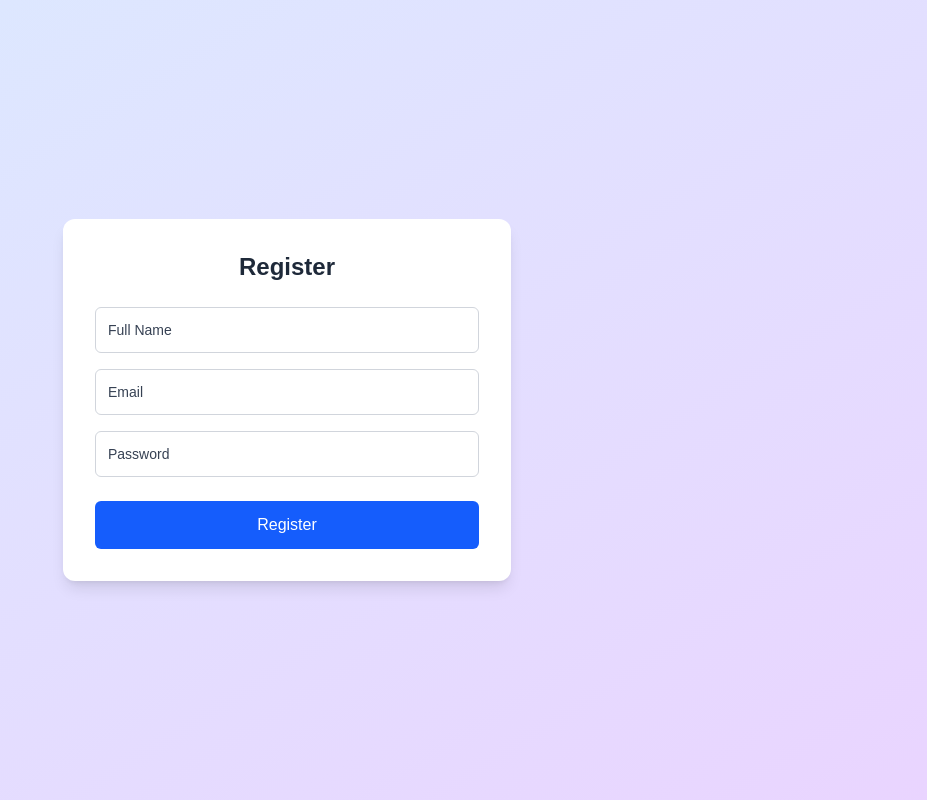
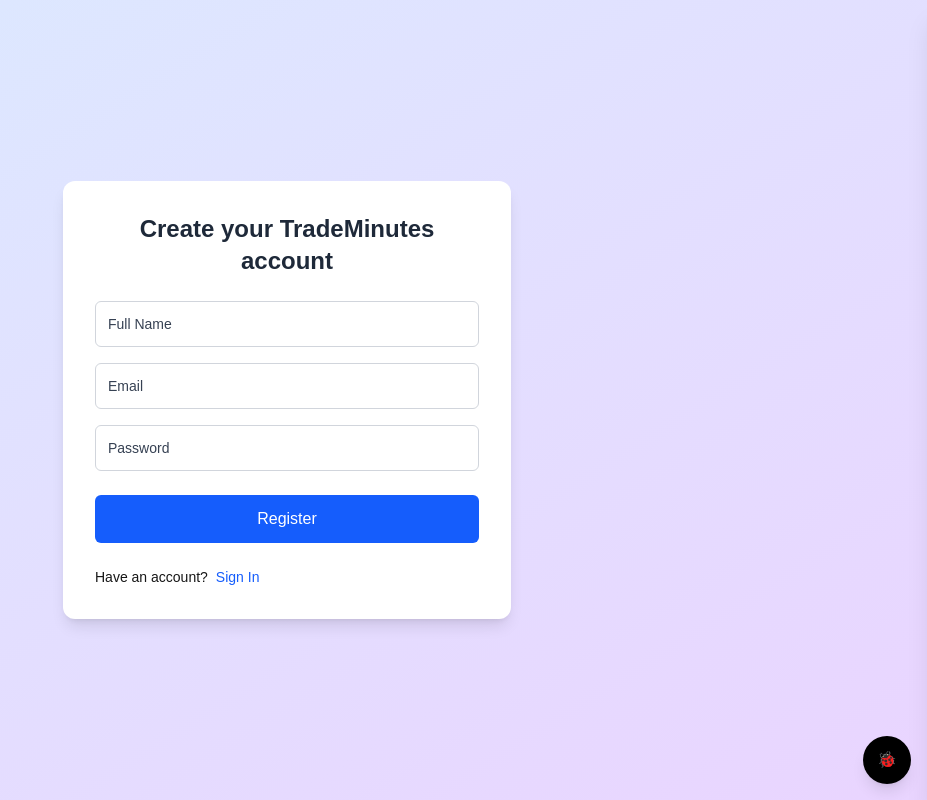
Before and after one commit to stevie1mat/frontend-test, a Next.js app: page /register in a window 1280 px wide. Shown: the whole page, without its empty margins (353-1280 px from the left). Built offline with nearby package versions, Linux system fonts and the light colour scheme.

Commit message:
Add loader and validation or registration

```diff
--- a/src/app/register/page.tsx
+++ b/src/app/register/page.tsx
@@ -2,6 +2,10 @@
 
 import { useState } from 'react';
 import { useRouter } from 'next/navigation';
+
+function isValidEmail(email: string): boolean {
+  return /^[^\s@]+@[^\s@]+\.[^\s@]+$/.test(email);
+}
 
 export default function RegisterPage() {
   const router = useRouter();
@@ -9,39 +13,99 @@
   const [email, setEmail] = useState('');
   const [password, setPassword] = useState('');
   const [error, setError] = useState('');
+  const [loading, setLoading] = useState(false);
+  const [logs, setLogs] = useState<string[]>([]);
+  const [isDebugOpen, setIsDebugOpen] = useState(false);
+
+  const addLog = (message: string) => {
+    setLogs((prev) => [...prev, `${new Date().toLocaleTimeString()} — ${message}`]);
+  };
 
   const handleRegister = async (e: React.FormEvent) => {
     e.preventDefault();
     setError('');
+    setLoading(true);
+    setLogs([]);
+
+    if (!isValidEmail(email)) {
+      setError('Please enter a valid email address.');
+      setLoading(false);
+      return;
+    }
 
     try {
+      addLog('🔌 Connecting to register endpoint...');
       const res = await fetch('https://trademinutes-auth.onrender.com/api/auth/register', {
         method: 'POST',
-      headers: {
-        'Content-Type': 'application/json',
-      },
+        headers: { 'Content-Type': 'application/json' },
         body: JSON.stringify({ name, email, password }),
       });
 
-    const data = await res.text(); // Since response is plain text
+      addLog('📤 Sent registration data...');
 
-    if (!res.ok) throw new Error(data || 'Registration failed');
+      const data = await res.text();
 
+      if (!res.ok) {
+        addLog(`❌ Error response: ${data}`);
+        throw new Error(data || 'Registration failed');
+      }
+
+      addLog('✅ Account created successfully');
+      addLog('➡️ Redirecting to login page...');
       router.push('/login');
     } catch (err: unknown) {
       if (err instanceof Error) {
-    setError(err.message || 'Something went wrong');
+        setError(err.message);
+        addLog(`❌ Registration failed: ${err.message}`);
       } else {
         setError('Something went wrong');
+        addLog('❌ Unknown error occurred');
       }
+    } finally {
+      setLoading(false);
     }
   };
 
   return (
-    <div className="min-h-screen flex items-center justify-center bg-gradient-to-br from-blue-100 to-purple-200 p-4">
-      <form onSubmit={handleRegister} className="bg-white rounded-xl shadow-lg p-8 w-full max-w-md">
-        <h1 className="text-2xl font-bold mb-6 text-center text-gray-800">Register</h1>
-        {error && <p className="text-red-500 mb-4 text-sm">{error}</p>}
+    <div className="min-h-screen flex items-center justify-center bg-gradient-to-br from-blue-100 to-purple-200 p-4 relative">
+      {/* Debug Toggle Button */}
+      <button
+        type="button"
+        onClick={() => setIsDebugOpen(!isDebugOpen)}
+        className="fixed bottom-4 right-4 w-12 h-12 bg-black text-white rounded-full shadow-lg flex items-center justify-center z-40 hover:bg-gray-800 transition"
+        title="Toggle Debug"
+      >
+        🐞
+      </button>
+
+      {/* Debug Sidebar */}
+      <div className={`fixed top-0 right-0 h-full w-72 bg-black text-white p-4 text-xs shadow-xl overflow-y-auto transform transition-transform z-30 ${
+        isDebugOpen ? 'translate-x-0' : 'translate-x-full'
+      }`}>
+        <h2 className="font-bold text-sm mb-2">🧪 Debug Log</h2>
+        {logs.length === 0 ? (
+          <p className="text-gray-400">Waiting for registration...</p>
+        ) : (
+          <ul className="space-y-1">
+            {logs.map((log, i) => (
+              <li key={i} className="text-green-300">{log}</li>
+            ))}
+          </ul>
+        )}
+      </div>
+
+      <form
+        onSubmit={handleRegister}
+        className="bg-white rounded-xl shadow-lg p-8 w-full max-w-md relative overflow-hidden z-10"
+      >
+        {loading && (
+          <div className="absolute inset-0 bg-white/80 flex items-center justify-center z-20">
+            <img src="/loader.gif" alt="Loading..." className="w-15 h-12" />
+          </div>
+        )}
+
+        <h1 className="text-2xl font-bold mb-6 text-center text-gray-800">Create your TradeMinutes account</h1>
+        {error && <p className="text-red-500 mb-4 text-sm text-center">{error}</p>}
 
         <input
           type="text"
@@ -50,6 +114,7 @@
           onChange={(e) => setName(e.target.value)}
           className="w-full p-3 mb-4 border border-gray-300 rounded-md text-sm placeholder:text-gray-700 text-gray-700"
           required
+          disabled={loading}
         />
         <input
           type="email"
@@ -58,6 +123,7 @@
           onChange={(e) => setEmail(e.target.value)}
           className="w-full p-3 mb-4 border border-gray-300 rounded-md text-sm placeholder:text-gray-700 text-gray-700"
           required
+          disabled={loading}
         />
         <input
           type="password"
@@ -66,10 +132,29 @@
           onChange={(e) => setPassword(e.target.value)}
           className="w-full p-3 mb-6 border border-gray-300 rounded-md text-sm placeholder:text-gray-700 text-gray-700"
           required
+          disabled={loading}
         />
-        <button type="submit" className="bg-blue-600 text-white py-3 rounded-md w-full hover:bg-blue-700 transition">
-          Register
+        <button
+          type="submit"
+          disabled={loading}
+          className={`bg-blue-600 text-white py-3 rounded-md w-full transition ${
+            loading ? 'opacity-50 cursor-not-allowed' : 'hover:bg-blue-700'
+          }`}
+        >
+          {loading ? 'Registering...' : 'Register'}
         </button>
+
+        <div className="flex justify-start mt-6 text-sm">
+          Have an account?
+          <span className="mx-1" />
+          <button
+            type="button"
+            className="hover:underline text-blue-600"
+            onClick={() => router.push('/login')}
+          >
+            Sign In
+          </button>
+        </div>
       </form>
     </div>
   );
```
Lines whose indentation alone changed are shown as unchanged.
